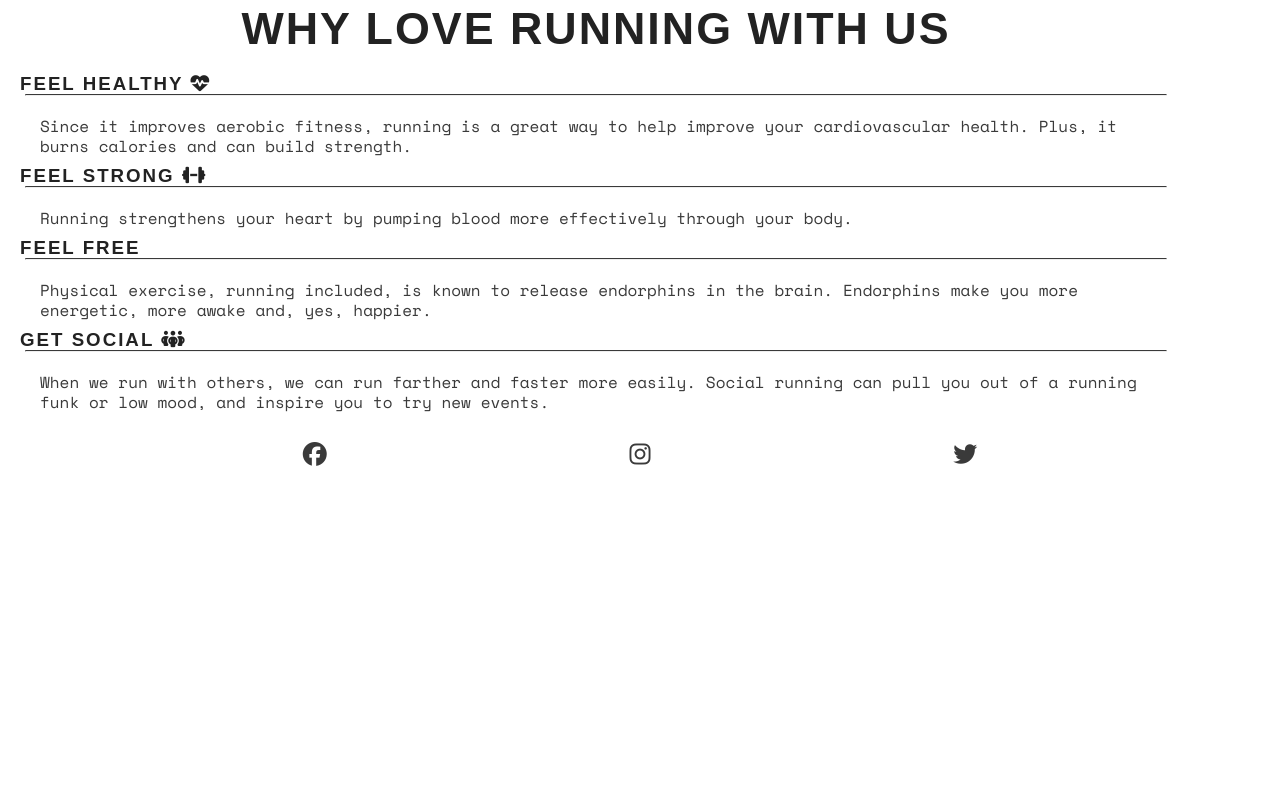
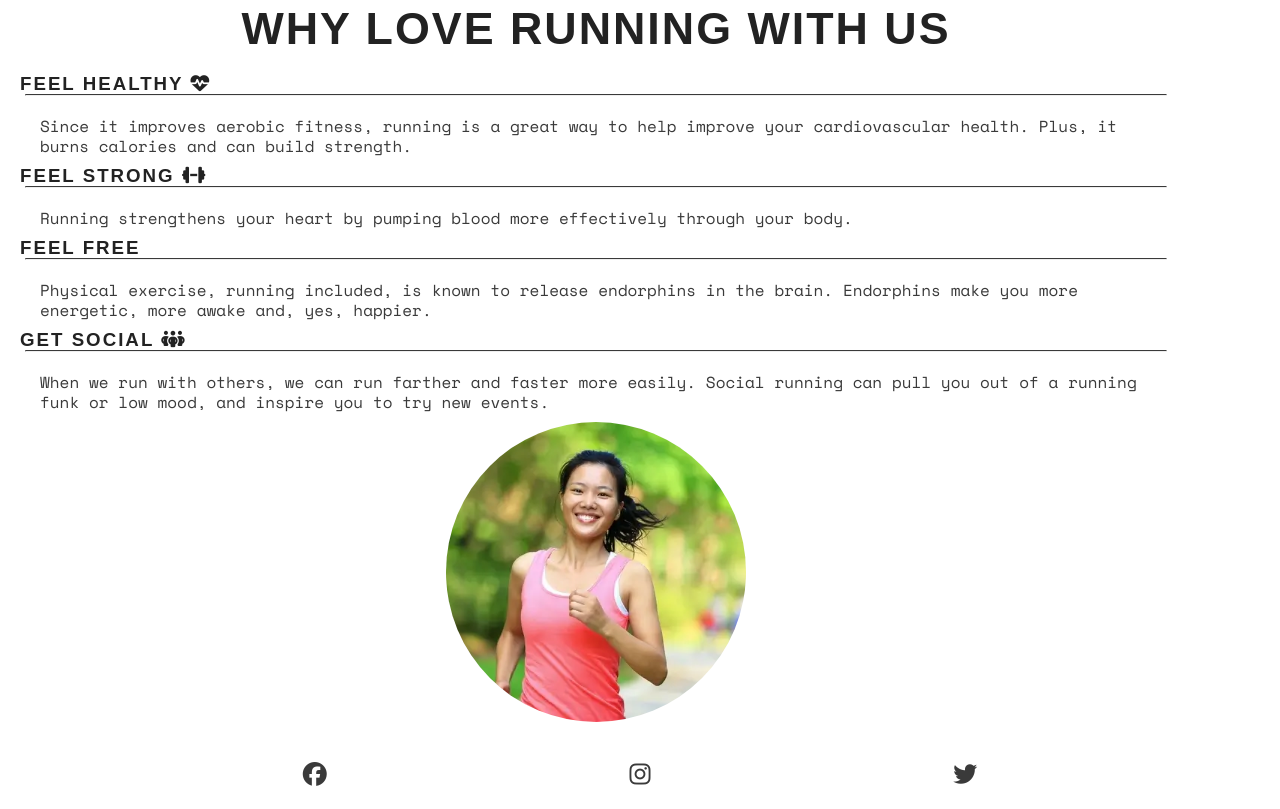
Before and after one commit to Charliest-gif/love-running, a plain HTML site: page index.html in a window 1280 px wide. Shown: the part 692-1501 px from the top of the page. Before the commit the page ends 1181 px from the top, so only its background shows below. Drawn offline with nearby package versions, Linux system fonts and the light colour scheme; some icons are missing; a web font is replaced by a local one.

Commit message:
add reasons image, make circle

```diff
--- a/assets/css/styles.css
+++ b/assets/css/styles.css
@@ -119,7 +119,21 @@ main {
     color: #ffffff;
     margin-bottom: 10px;
 }
-
+#benefits-image {
+    display: flex;
+    justify-content: center;
+    align-items: center;
+    min-height: 320px; /* Ensure enough space for the circle */
+}
+#circle-cover-bg {
+    background: url("../images/reasons-image.webp") no-repeat top center/cover;
+    height: 90vh;
+    width: 90vh;
+    margin-bottom: 20px;
+    border-radius: 50%;
+    max-width: 300px;
+    max-height: 300px;
+}
 /* navigation menu styles */
 #menu {
     font-size: 1.1rem;
--- a/index.html
+++ b/index.html
@@ -81,6 +81,10 @@
                         <p>When we run with others, we can run farther and faster more easily. Social running can pull
                             you out of a running funk or low mood, and inspire you to try new events.</p>
                     </div>
+                    <div id="benefits-image">
+                        <div id="circle-cover-bg">
+                        </div>
+                    </div>
                 </section>
             </div>
         </section>
```
Also changed, not shown: assets/images/reasons-image.webp (added).
